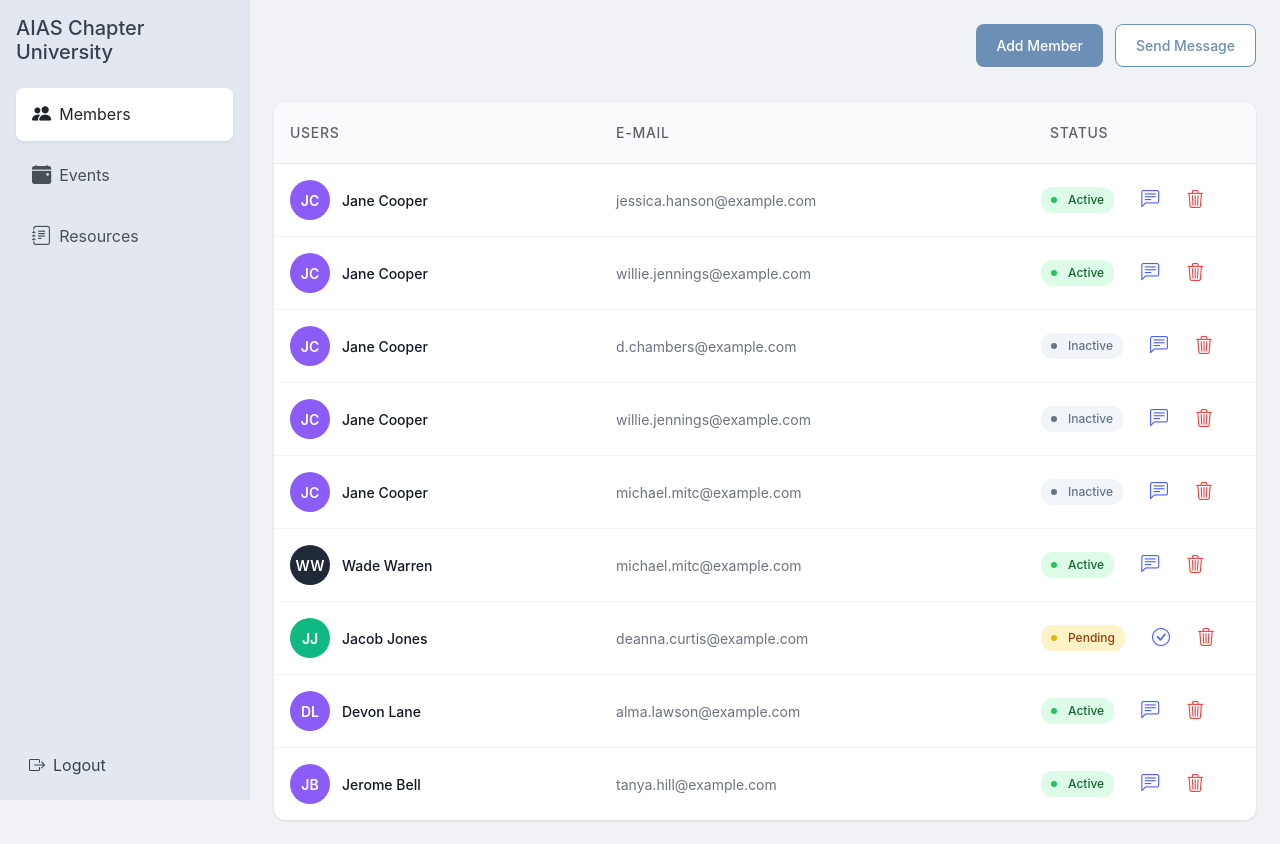
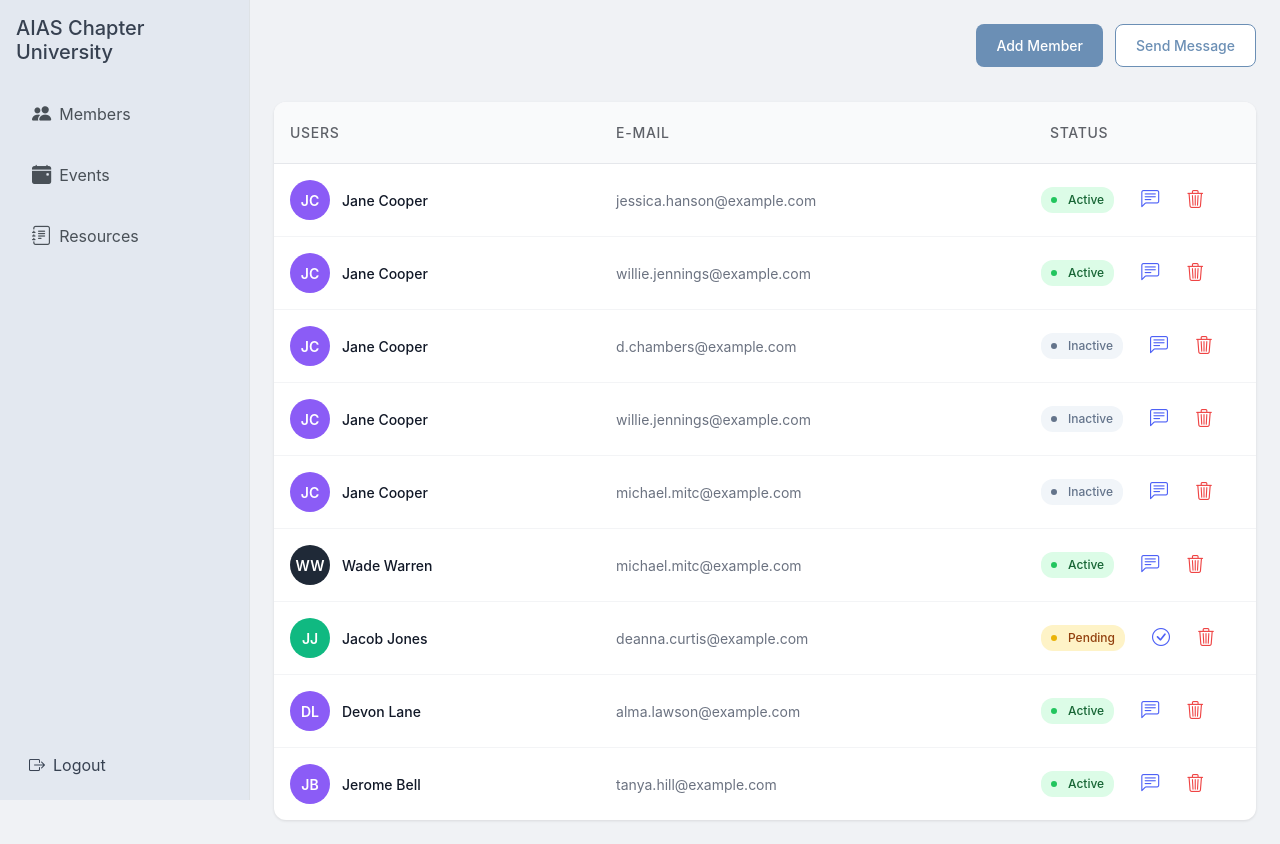
Before and after one commit to hadeelamr/Oppo-train-front-end, a React (Create React App) app in the folder oppo/: page / in a window 1280 px wide. Built offline with nearby package versions, Linux system fonts and the light colour scheme.

Commit message:
update Sidebar css

```diff
--- a/oppo/src/components/Sidebar.js
+++ b/oppo/src/components/Sidebar.js
@@ -10,7 +10,7 @@ const Sidebar = () => (
             <h5 className="mb-4">AIAS Chapter University</h5>
             <ul className="nav flex-column">
                 <li className="nav-item">
-                    <Link className="nav-link active d-flex align-items-center" to="/">
+                    <Link className="nav-link d-flex align-items-center" to="/">
                         <i className="bi bi-people-fill me-2"></i> Members
                     </Link>
                 </li>
```
Also changed, not shown: 1 other file (tests, documents, lock files or other folders).
